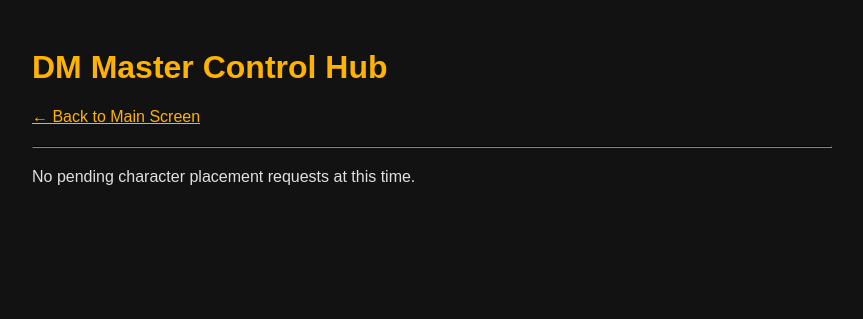
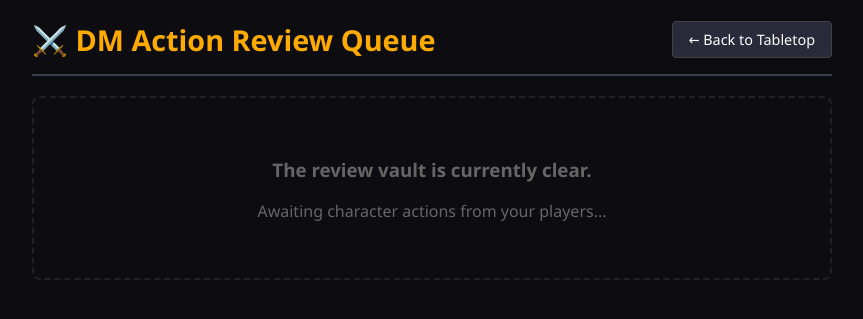
Before and after one commit to adicarlisle/dnd, a Django app: template game/templates/dm_review.html in a window 1280 px wide. Shown: the top 319 px of the page, without its empty margins (208-1071 px from the left). Run offline with Django 5.2, Linux system fonts and the light colour scheme; the template is opened without the code that fills it, so the values that code supplies are empty; parts of the project's set-up code (start-up, migrations or seed data) failed here and were passed over.

Commit message:
qol changes - display name and admin panel style

```diff
--- a/game/templates/dm_review.html
+++ b/game/templates/dm_review.html
@@ -1,57 +1,129 @@
 <!DOCTYPE html>
 <html lang="en">
 <head>
-    <meta charset="UTF-8">
-    <title>DM Approval Vault</title>
+    <meta name="viewport" content="width=device-width, initial-scale=1.0">
+    <title>DM Review Vault</title>
     <style>
-        body { background-color: #121212; color: #e0e0e0; font-family: sans-serif; padding: 20px; }
-        .panel { max-width: 800px; margin: 0 auto; }
-        h1 { color: #ffb300; }
-        .request-card { background: #1e1e1e; border: 1px solid #333; padding: 20px; border-radius: 6px; margin-bottom: 15px; }
-        .preview-box { display: flex; gap: 20px; margin-top: 15px; }
-        .preview-img { max-width: 150px; border-radius: 4px; border: 1px solid #555; }
-        .btn { padding: 10px 15px; border: none; border-radius: 4px; font-weight: bold; cursor: pointer; text-decoration: none; display: inline-block; }
-        .btn-approve { background: #4caf50; color: white; }
-        .btn-reject { background: #f44336; color: white; margin-left: 10px; }
+        body {
+            background-color: #0d0d11;
+            color: #eee;
+            font-family: 'Segoe UI', Tahoma, Geneva, Verdana, sans-serif;
+            margin: 0;
+            padding: 20px;
+        }
+        .review-container {
+            max-width: 800px;
+            margin: 0 auto;
+        }
+        .header-bar {
+            display: flex;
+            justify-content: space-between;
+            align-items: center;
+            border-bottom: 2px solid #3b3b4f;
+            padding-bottom: 15px;
+            margin-bottom: 20px;
+        }
+        h1 { color: #ffaa00; margin: 0; font-size: 1.8rem; }
+        .back-btn {
+            background: #2a2a3a;
+            color: #fff;
+            text-decoration: none;
+            padding: 8px 16px;
+            border-radius: 4px;
+            border: 1px solid #444;
+            font-size: 0.9rem;
+            transition: background 0.2s;
+        }
+        .back-btn:hover { background: #3b3b54; }
+
+        .queue-card {
+            background: #1a1a24;
+            border: 1px solid #3b3b4f;
+            border-radius: 8px;
+            padding: 20px;
+            margin-bottom: 15px;
+            display: flex;
+            flex-direction: column;
+            gap: 12px;
+        }
+        @media(min-width: 600px) {
+            .queue-card {
+                flex-direction: row;
+                justify-content: space-between;
+                align-items: center;
+            }
+        }
+        .submission-details strong { color: #ffaa00; }
+        .submission-details p { margin: 5px 0 0 0; color: #ccc; }
+
+        .token-preview {
+            max-width: 60px;
+            max-height: 60px;
+            border-radius: 4px;
+            border: 1px solid #555;
+            object-fit: cover;
+        }
+
+        .action-group {
+            display: flex;
+            gap: 10px;
+        }
+        .btn {
+            padding: 8px 16px;
+            border-radius: 4px;
+            text-decoration: none;
+            font-weight: bold;
+            font-size: 0.9rem;
+            text-align: center;
+            cursor: pointer;
+            border: none;
+        }
+        .btn-approve { background: #1b4332; color: #75ecb4; border: 1px solid #2d6a4f; }
+        .btn-approve:hover { background: #2d6a4f; }
+        .btn-reject { background: #4a1515; color: #ff8888; border: 1px solid #c91818; }
+        .btn-reject:hover { background: #5c1e1e; }
+
+        .empty-state {
+            text-align: center;
+            color: #666;
+            padding: 40px;
+            border: 2px dashed #222;
+            border-radius: 8px;
+        }
     </style>
 </head>
 <body>
-<div class="panel">
-    <h1>DM Master Control Hub</h1>
-    <a href="{% url 'dashboard' %}" style="color: #ffb300;">← Back to Main Screen</a>
-    <hr style="border-color: #333; margin: 20px 0;">
 
-    {% if not pending_submissions %}
-        <p>No pending character placement requests at this time.</p>
-    {% endif %}
+<div class="review-container">
+    <div class="header-bar">
+        <h1>⚔️ DM Action Review Queue</h1>
+        <a href="{% url 'dashboard' %}" class="back-btn">← Back to Tabletop</a>
+    </div>
 
-    {% for post in pending_submissions %}
-        <div class="request-card">
-            <h3>Player Request from: {{ post.player.username }}</h3>
-            <p><strong>Message/Action Description:</strong> {{ post.message }}</p>
-
-            <div class="preview-box">
-                {% if post.character_token %}
-                    <div>
-                        <p style="font-size: 0.8rem; color: #aaa;">Character Asset:</p>
-                        <img class="preview-img" src="{{ post.character_token.url }}">
-                    </div>
+    {% for submission in pending_submissions %}
+        <div class="queue-card">
+            <div style="display: flex; align-items: center; gap: 15px;">
+                {% if submission.character_token %}
+                    <img src="{{ submission.character_token.url }}" class="token-preview" alt="token">
                 {% endif %}
-
-                {% if post.selected_background %}
-                    <div>
-                        <p style="font-size: 0.8rem; color: #aaa;">Target Background Layer:</p>
-                        <img class="preview-img" src="{{ post.selected_background.image.url }}">
-                    </div>
-                {% endif %}
+                <div class="submission-details">
+                    <strong>👤 {{ submission.display_name }}</strong>
+                    <p>{{ submission.message }}</p>
+                </div>
             </div>
 
-            <div style="margin-top: 20px;">
-                <a href="{% url 'approve_merge' post.id 'approve' %}" class="btn btn-approve">Approve & Merge Asset</a>
-                <a href="{% url 'approve_merge' post.id 'reject' %}" class="btn btn-reject">Reject Request</a>
+            <div class="action-group">
+                <a href="{% url 'approve_merge' submission.id 'approve' %}" class="btn btn-approve">Approve</a>
+                <a href="{% url 'approve_merge' submission.id 'reject' %}" class="btn btn-reject">Reject</a>
             </div>
+        </div>
+    {% empty %}
+        <div class="empty-state">
+            <h3>The review vault is currently clear.</h3>
+            <p>Awaiting character actions from your players...</p>
         </div>
     {% endfor %}
 </div>
+
 </body>
 </html>
```
Also changed, not shown: game/models.py (+15 -11 lines), game/templates/index.html (+14 -14 lines).
